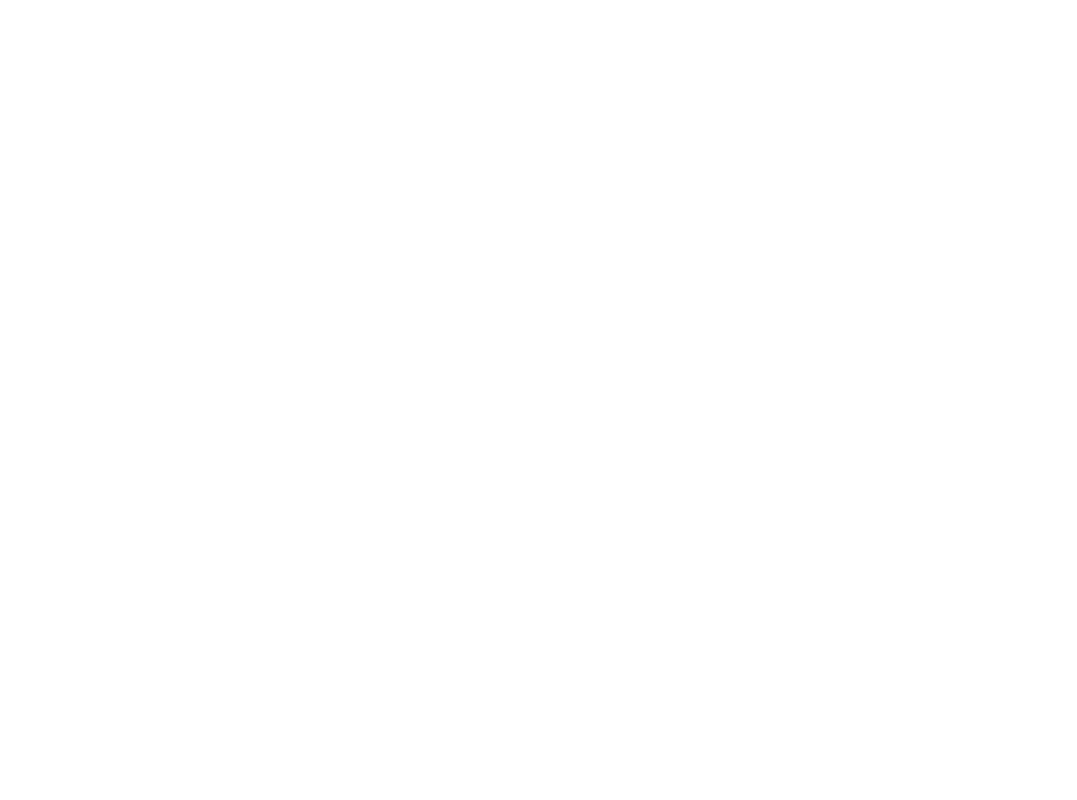
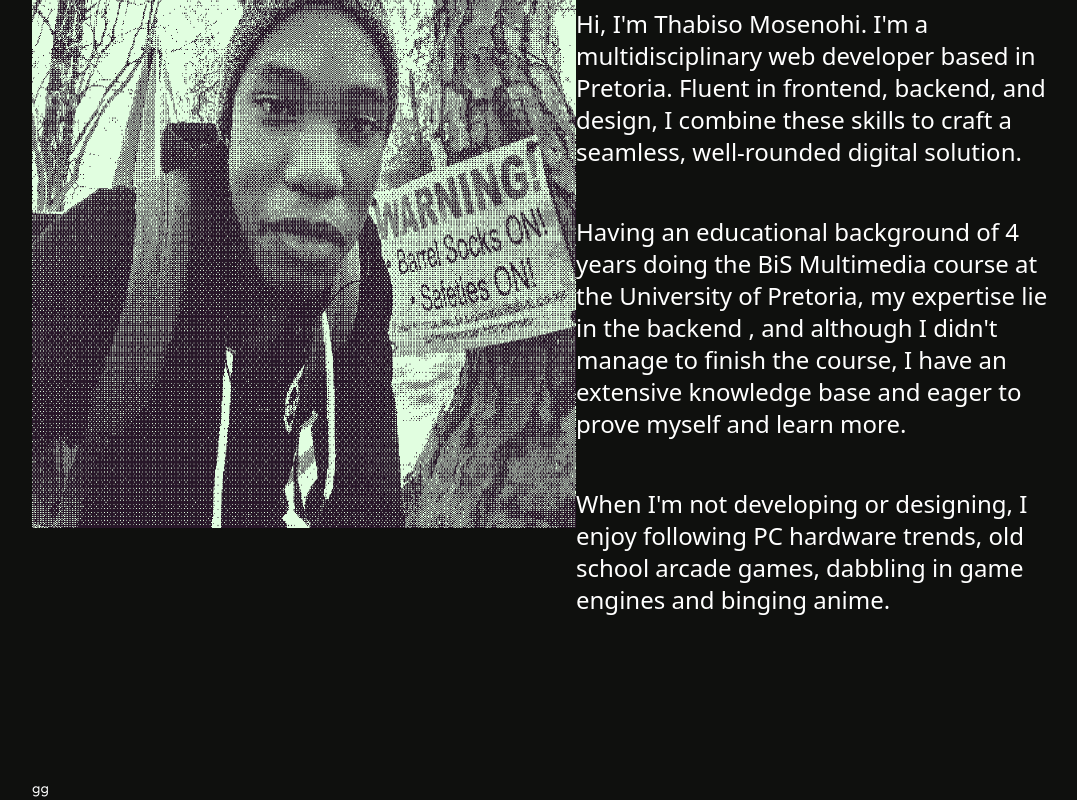
Before and after one commit to thabzzzzz/folio, a Vue app: page /main in a window 1280 px wide. Shown: the part 1391-2191 px from the top of the page, without its empty margins (64-1141 px from the left). Before the commit the page ends 1039 px from the top, so only its background shows below. Built offline with nearby package versions, Linux system fonts and the light colour scheme.

Commit message:
about section + photo added

```diff
--- a/src/components/main.vue
+++ b/src/components/main.vue
@@ -48,7 +48,7 @@
 <div class="scroll slide bg-mygreen mb-24 ">
   <div class="m-scroll bg-mygreen ">
     <div>
-      <!-- Duplicate text content for a seamless loop -->
+
       <h1>
         <span>dev </span><span>design </span><span>branding </span>
         <span>dev </span><span>design </span><span>branding </span>
@@ -56,18 +56,43 @@
     </div>
   </div>
 </div>
-<div class="about-me-section ">
+<div class="about-me-section mt-36 px-24">
     <div class="about-me text-center">
         <h4 class="text-4xl text-mygreen ">about me</h4>
     </div>
-    <div class="grid grid-cols-2">
+    <div class="grid grid-cols-2 my-40">
         <div class="col-span-1">
-            gg
+            <img src="../assets/images/photo2.png" class="photo " alt="">
         </div>
-        <div class="col-span-1">
-            gg
+        <div class="col-span-1  section2">
+
+           <div class="text-2xl text-white s2 pt-20">
+                Hi, I'm Thabiso Mosenohi. I'm a multidisciplinary
+                web developer based in Pretoria. Fluent
+                in frontend, backend, and design, I combine
+                these skills to craft a seamless, well-rounded
+                digital solution.
+            </div>
+            <br><br>
+           <div class="text-2xl text-white s2">
+                Having an educational background of 4 years
+                doing the BiS Multimedia course at the
+                University of Pretoria, my expertise lie in the
+                backend , and although I didn't manage to
+                finish the course, I have an extensive knowledge
+                base and eager to prove myself and learn more.
+            </div>
+            <br><br>
+            <div class="text-2xl text-white s2">
+                When I'm not developing or designing,
+                I enjoy following PC hardware trends, old
+                school arcade games, dabbling in game
+                engines and binging anime.
+
+            </div>
         </div>
     </div>
+    <div><p>gg</p></div>
 </div>
 
 
@@ -199,4 +224,13 @@
     height: 270px;
 }
 
+.section2{
+    width: 87%;
+}
+
+.photo{
+    height: 600px;
+    width: 680px;
+}
+
 </style>
--- a/src/components/splash.vue
+++ b/src/components/splash.vue
@@ -1,8 +1,4 @@
-<script setup>
 
-
-
-</script>
 
 <template>
 
```
Also changed, not shown: src/assets/images/photo.png (added), src/assets/images/photo2.png (added).
